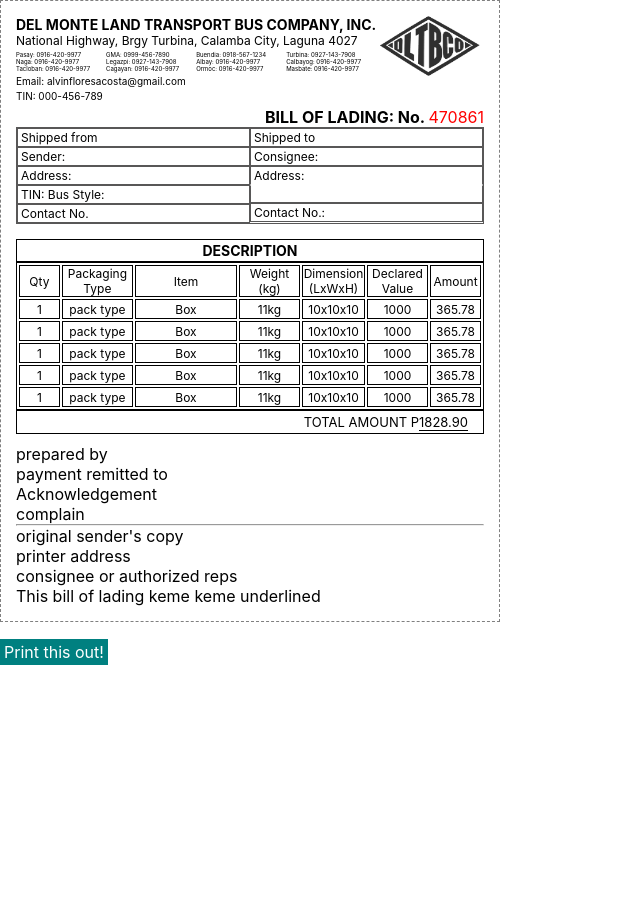
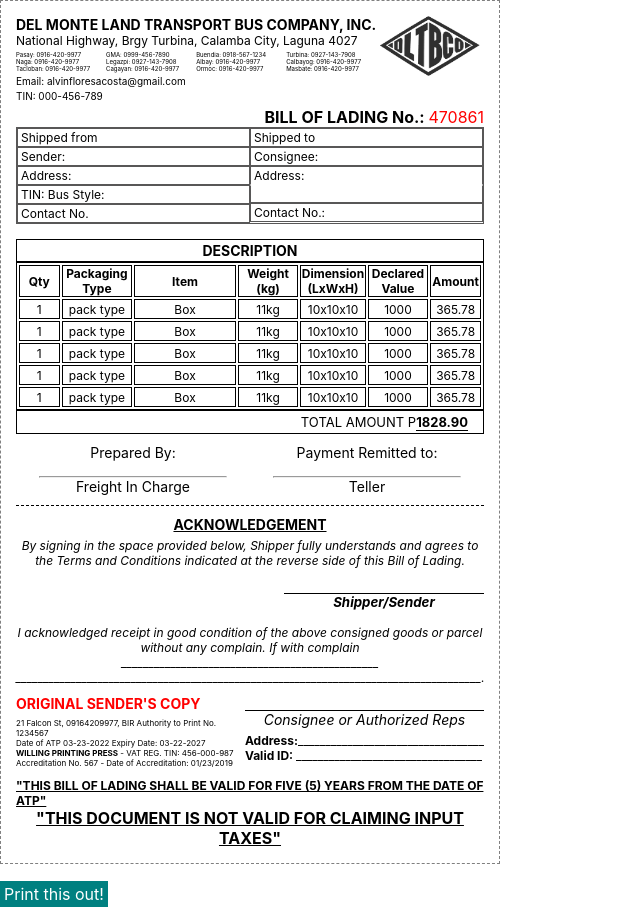
Before and after one commit to Exx-hub/react-features-practice2022, a React (Create React App) app: page / in a window 1280 px wide. Shown: the whole page, without its empty margins (0-640 px from the left). Before the commit the page ends 800 px from the top, so only its background shows below. Built offline with nearby package versions, Linux system fonts and the light colour scheme.

Commit message:
separate table css, complete bottom part of receipt

```diff
--- a/src/components/react-to-print/ClassComponentToPrint.js
+++ b/src/components/react-to-print/ClassComponentToPrint.js
@@ -95,7 +95,7 @@
         </div>
 
         <div className="bill-of-lading">
-          BILL OF LADING: No. <span>470861</span>
+          BILL OF LADING No.: <span>470861</span>
         </div>
 
         <div className="shipping-details">
@@ -119,29 +119,72 @@
 
         <Table records={records} />
 
-        <div>
-          <div>prepared by</div>
-          <div>payment remitted to</div>
+        <div className="prepared-by-section">
+          <div>
+            <p className="prepared-by">Prepared By:</p>
+            <hr />
+            <p>Freight In Charge</p>
+          </div>
+          <div>
+            <p className="prepared-by">Payment Remitted to:</p>
+            <hr />
+            <p>Teller</p>
+          </div>
         </div>
 
-        <div>
+        <div className="dashed-line" />
+
+        <div className="acknowledgement-section">
           <div>Acknowledgement</div>
+          <p>
+            By signing in the space provided below, Shipper fully understands
+            and agrees to the Terms and Conditions indicated at the reverse side
+            of this Bill of Lading.
+          </p>
+          <h5>Shipper/Sender</h5>
+          <p>
+            I acknowledged receipt in good condition of the above consigned
+            goods or parcel without any complain. If with complain
+            _______________________________________________
+          </p>
+          <p>
+            _____________________________________________________________________________________.
+          </p>
         </div>
 
-        <div>
-          <div>complain</div>
+        <div className="original-senders-copy-section">
+          <div>
+            <div className="original">original sender's copy</div>
+            <div className="printer-details">
+              <p>
+                21 Falcon St, 09164209977, BIR Authority to Print No. 1234567
+              </p>
+              <p>Date of ATP 03-23-2022 Expiry Date: 03-22-2027</p>
+              <p>
+                <span>WILLING PRINTING PRESS</span> - VAT REG. TIN: 456-000-987
+              </p>
+              <p>Accreditation No. 567 - Date of Accreditation: 01/23/2019</p>
+            </div>
+          </div>
+
+          <div className="consignee-section">
+            <h3>Consignee or Authorized Reps</h3>
+            <p>
+              <span>Address:</span>__________________________________
+            </p>
+            <p>
+              <span>Valid ID: </span>__________________________________
+            </p>
+          </div>
         </div>
 
-        <hr />
-
-        <div>original sender's copy</div>
-
-        <div>
-          <div>printer address</div>
-          <div>consignee or authorized reps</div>
+        <div className="first-line">
+          "THIS BILL OF LADING SHALL BE VALID FOR FIVE (5) YEARS FROM THE DATE
+          OF ATP"
         </div>
-
-        <div>This bill of lading keme keme underlined</div>
+        <div className="second-line">
+          "THIS DOCUMENT IS NOT VALID FOR CLAIMING INPUT TAXES"
+        </div>
       </div>
     );
   }
--- a/src/components/react-to-print/ComponentToPrint.css
+++ b/src/components/react-to-print/ComponentToPrint.css
@@ -111,70 +111,109 @@
     width: 100%;
 }
 
-.table-description {
+
+.prepared-by-section {
+    display: flex;
+}
+
+.prepared-by-section div {
+    width: 100%;
     text-align: center;
-    border: 1px solid black;
-    padding: 2px;
     font-size: 14px;
+}
+
+.prepared-by {
+    margin-bottom: 15px;
+
+}
+
+hr {
+    width: 80%;
+    margin: 0 auto;
+}
+
+
+.dashed-line {
+    border-bottom: 1px dashed black;
+    margin: 10px 0;
+}
+
+.acknowledgement-section {
+    text-align: center;
+    display: flex;
+    flex-direction: column;
+    margin-bottom: 10px;
+}
+
+.acknowledgement-section div {
+    text-decoration: underline;
+    font-weight: bold;
+    text-transform: uppercase;
+    font-size: 14px;
+    margin-bottom: 5px;
+}
+
+.acknowledgement-section p {
+    font-size: 12px;
+    font-style: italic;
+}
+
+.acknowledgement-section h5 {
+    font-style: italic;
+    border-top: 1px solid black;
+    width: 200px;
+    align-self: flex-end;
+    margin-top: 25px;
+    margin-bottom: 15px;
+}
+
+.original-senders-copy-section {
+    display: flex;
+}
+
+.original-senders-copy-section > div {
+    width: 100%;
+}
+
+.original {
+    text-transform: uppercase;
+    font-size: 14px;
+    color: red;
+    font-weight: bold;
+    margin-bottom: 6px;
+}
+
+.printer-details {
+    font-size: 8px;
+}
+
+.original-senders-copy-section span {
     font-weight: bold;
 }
 
-.table-amount {
-    font-size: 13px;
-    text-align: right;
-    border: 1px solid black;
-    padding: 3px;
-    padding-right: 15px;
-    margin-bottom: 10px;
-}
-
-.table-amount span {
-    border-bottom: 1px solid black;
-}
-
-table {
-    border: 1px solid black;
-    width: 100%;
-}
-
-th {
-    font-size: 12px;
-    font-weight: normal;
-}
-
-th, td {
-    height: 20px;
-    border: 1px solid black;
-    text-align: center;
+.consignee-section {
     font-size: 12px;
 }
 
-th:nth-child(1), td:nth-child(1) {
-    width: 40px;
-
+.consignee-section h3 {
+    text-align: center;
+    margin-bottom: 5px;
+    margin-top: 15px;
+    font-weight: normal;
+    font-style: italic;
+    border-top: 1px solid black;
 }
 
-th:nth-child(2), td:nth-child(2) {
-    width: 70px;
-
+.first-line {
+    font-size: 12px;
+    font-weight: bold;
+    text-decoration: underline;
+    margin-top: 10px;
 }
 
-th:nth-child(3), td:nth-child(3) {
-    width: 100px;
+.second-line {
+    font-size: 16px;
+    font-weight: bold;
+    text-decoration: underline;
+    text-align: center;
 }
-
-
-th:nth-child(4), td:nth-child(4) {
-    width: 60px;
-}
-
-th:nth-child(5), td:nth-child(5) {
-    width: 60px;
-}
-
-th:nth-child(6), td:nth-child(6) {
-    width: 60px;
-}
-th:nth-child(7), td:nth-child(7) {
-    width: 50px;
-}
--- /dev/null
+++ b/src/components/react-to-print/Table.css
@@ -0,0 +1,68 @@
+.table-description {
+    text-align: center;
+    border: 1px solid black;
+    padding: 2px;
+    font-size: 14px;
+    font-weight: bold;
+}
+
+.table-amount {
+    font-size: 13px;
+    text-align: right;
+    border: 1px solid black;
+    padding: 3px;
+    padding-right: 15px;
+    margin-bottom: 10px;
+}
+
+.table-amount span {
+    border-bottom: 1px solid black;
+    font-weight: bold;
+}
+
+table {
+    border: 1px solid black;
+    width: 100%;
+}
+
+th {
+    font-size: 12px;
+    font-weight: bold;
+}
+
+th, td {
+    height: 20px;
+    border: 1px solid black;
+    text-align: center;
+    font-size: 12px;
+}
+
+th:nth-child(1), td:nth-child(1) {
+    width: 40px;
+
+}
+
+th:nth-child(2), td:nth-child(2) {
+    width: 70px;
+
+}
+
+th:nth-child(3), td:nth-child(3) {
+    width: 100px;
+}
+
+
+th:nth-child(4), td:nth-child(4) {
+    width: 60px;
+}
+
+th:nth-child(5), td:nth-child(5) {
+    width: 60px;
+}
+
+th:nth-child(6), td:nth-child(6) {
+    width: 60px;
+}
+th:nth-child(7), td:nth-child(7) {
+    width: 50px;
+}
--- a/src/components/react-to-print/Table.js
+++ b/src/components/react-to-print/Table.js
@@ -1,4 +1,5 @@
 import React from "react";
+import "./Table.css";
 
 export const Table = ({ records }) => {
   const amount = records.reduce((acc, cv) => {
```
